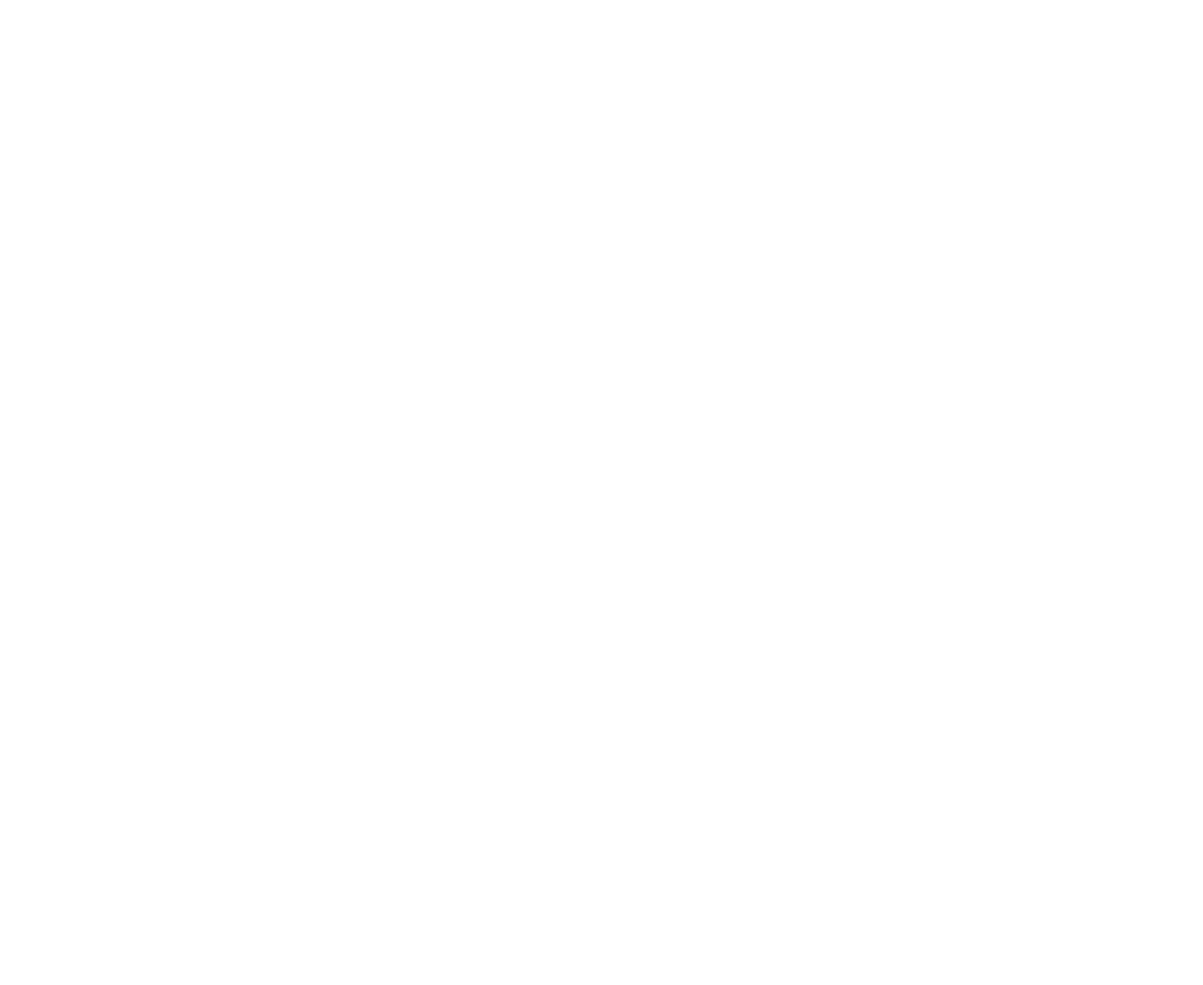
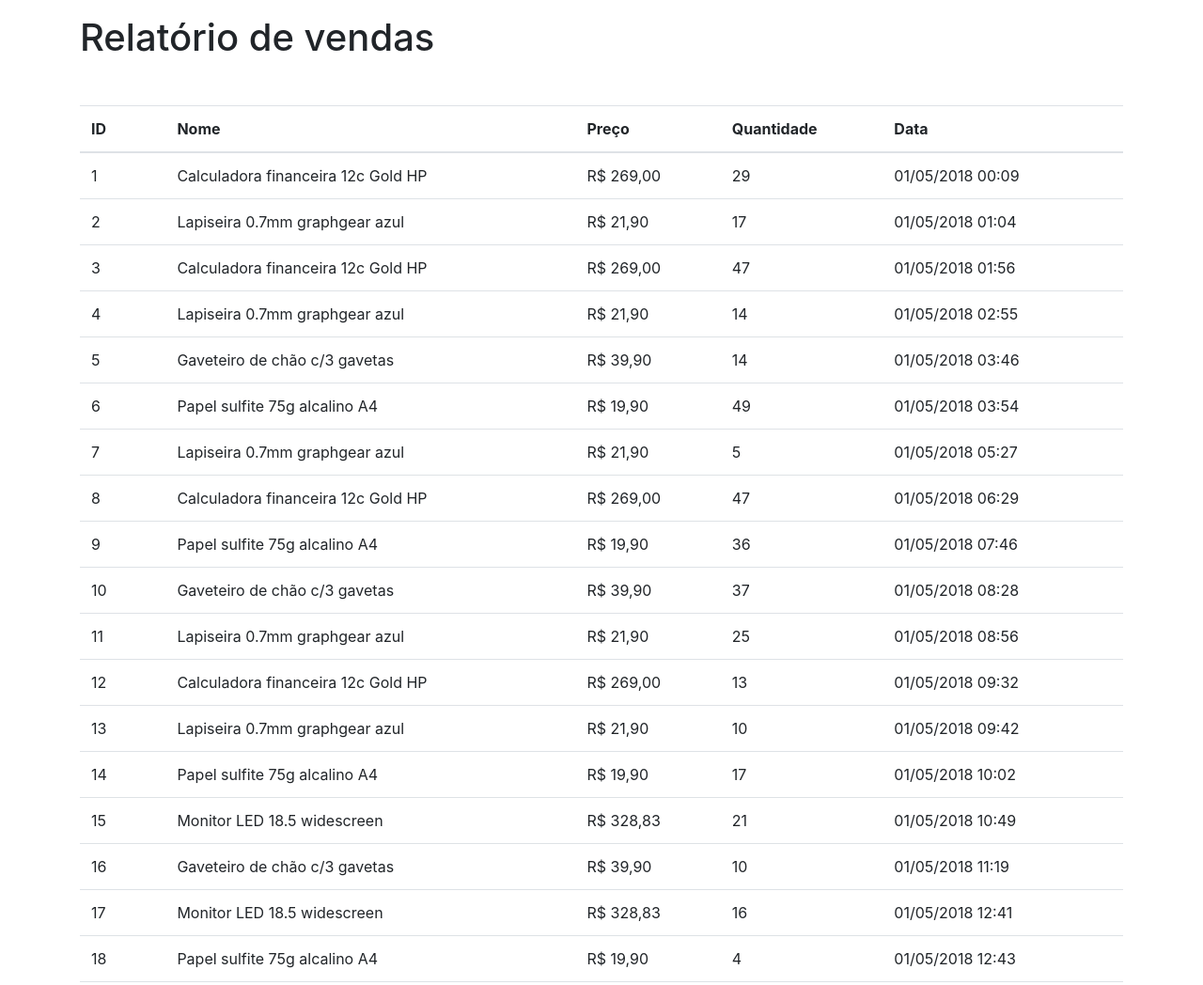
Before and after one commit to Hiroshie/VueJSExercicios, a website: page sales/index.html in a window 1280 px wide. Shown: the top 1048 px of the page at 94% size. Before the commit the page ends 800 px from the top, so only its background shows below. Drawn offline with Linux system fonts and the light colour scheme.

Commit message:
Exercicio de vendas de uma loja

```diff
--- a/sales/index.html
+++ b/sales/index.html
@@ -9,9 +9,51 @@
 </head>
 
 <body>
+    <div id="app">
+        <div class="container">
+            <h1 class="mt-3">{{title}}</h1>
+            <table class= "mt-5 table">
+                <thead>
+                    <th>ID</th>
+                    <th>Nome</th>
+                    <th>Preço</th>
+                    <th>Quantidade</th>
+                    <th>Data</th>
+                </thead>
+                <tbody>
+                    <tr v-for="sale in sales">
+                        <td>{{ sale.id }}</td>
+                        <td>{{ sale.name }}</td>
+                        <td v-money="'R$'">{{ sale.price }}</td>
+                        <td>{{ sale.qtde }}</td>
+                        <td>{{ sale.date }}</td>
+                    </tr>
 
+                </tbody>
+            </table>
+        </div>
+    </div>
     <script>
-        // ...
+        Vue.directive('money', {inserted(el, binding) {
+            const amount = parseFloat(el.innerHTML).toFixed(2).replace('.',',').replace(/(\d)(?=(\d{3})+\,)/g,'$1')
+            el.innerHTML = `${binding.value} ${amount}`
+        }
+        })
+        new Vue({
+            el: "#app",
+            data:{
+                title: 'Relatório de vendas',
+                sales: null
+            },
+            methods: {
+                getSales(){
+                    fetch('data/sales.json').then(resp => resp.json()).then(data => this.sales = data)
+                }
+            },
+            mounted() {
+                this.getSales()
+            },
+        })
     </script>
 </body>
 
```
